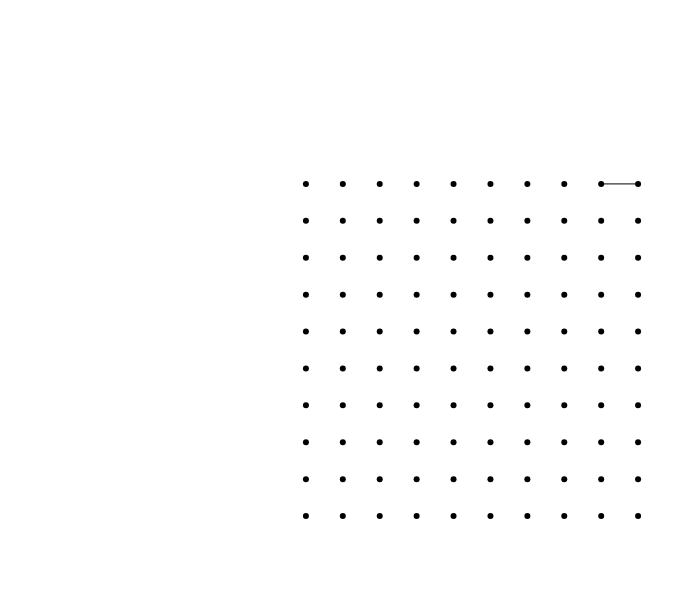
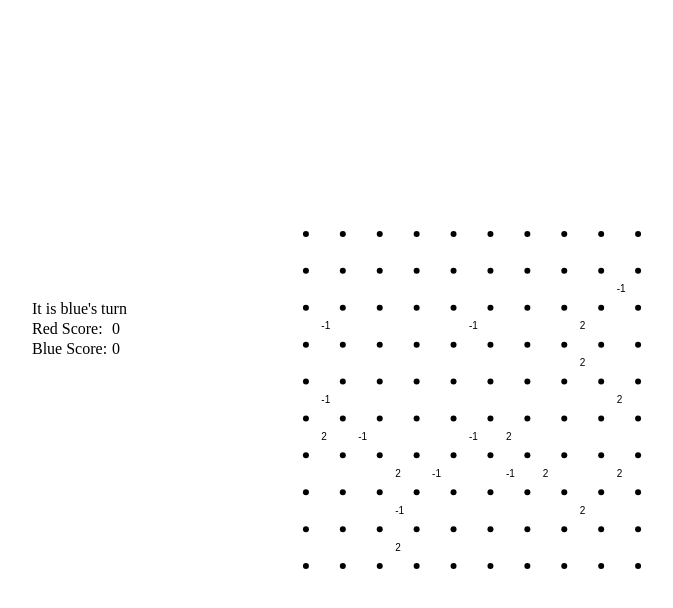
Before and after one commit to radcliffem/Dots, a plain HTML site: page index.html in a window 1280 px wide. Both pictures are taken after a click on the button "Begin!". Shown: the whole page, without its empty margins (28-701 px from the left). Drawn offline with Linux system fonts and the light colour scheme.

Commit message:
Add files via upload

```diff
--- a/index.html
+++ b/index.html
@@ -18,8 +18,19 @@
 <button type="button" class = "intro" id="startButton">Begin!</button>
 
 
+<div class="playing" style="display:none; position:absolute; left:60; top:300">
+	<span id="turn">It is blue's turn</span>
+	<br>
+	<span id="player_1_score_text" style="position:absolute; left:0;top:20">Red Score:</span>
+	<span id="player_1_score" style="position:absolute; left: 80;top:20"></span>
+	<br>
+	<span id="player_0_score_text" style="position:absolute; left:0;top:40">Blue Score:</span>
+	<span id="player_0_score" style="position:absolute; left: 80;top:40"></span>
+
+</div>
+
 <div>
-<canvas id="playCanvas" width="400" height="400" style="position: absolute; left: 300; top: 150; z-index: 0;"></canvas>
+<canvas id="playCanvas" width="400" height="400" style="position: absolute; left: 300; top: 200; z-index: 0;"></canvas>
 
 
 </center>
--- a/makeDots.js
+++ b/makeDots.js
@@ -3,6 +3,7 @@ var height=10;
 var radius = 3;
 var boxes = [];
 const colors = ["blue", "red"]
+var scores = [0,0];
 var player = 0;
 
 var canvas = document.getElementById("playCanvas");
@@ -21,6 +22,12 @@ document.getElementById("startButton").onclick = function(){
 	for(e of document.getElementsByClassName("intro")){
 		e.style.display="none";
 	}
+
+	for(e of document.getElementsByClassName("playing")){
+		e.style.display = "block";
+	}
+
+	updateScores();
 	drawDots(width,height);
 	boxes = [...Array(width-1)].map(e => Array(height-1));
 	makeBoxes(width, height);
@@ -53,6 +60,16 @@ function makeBoxes(width, height){
 			box.top=false;
 			box.bottom=false;
 			box.value = 1;
+
+			newVal = Math.random();
+			if(newVal<0.1){
+				box.value = -1;
+				ctx.fillText("-1", (i+1.5)*(horizontal_space+2*radius)-2*radius, (j+1.5)*(vertical_space+2*radius))
+			}else if(newVal>0.9){
+				box.value = 2;
+				ctx.fillText("2", (i+1.5)*(horizontal_space+2*radius)-2*radius, (j+1.5)*(vertical_space+2*radius))
+			}
+
 			boxes[i][j]=box;
 		}
 	}
@@ -61,6 +78,8 @@ function makeBoxes(width, height){
 
 document.addEventListener("click", makeLine);
 
+
+
 function makeLine(){
 
 	const rect = canvas.getBoundingClientRect();
@@ -68,6 +87,7 @@ function makeLine(){
 	xpos = event.clientX-rect.left;
 	ypos = event.clientY-rect.top;
 
+	if(ypos>0){
 
 		var line_x = horizontal_space+radius;
 		var i=0;
@@ -101,6 +121,7 @@ function makeLine(){
 		}else{
 			makeHorizontal(i, j+1);
 		}
+	}
 
 }
 
@@ -126,6 +147,8 @@ function makeHorizontal(i, j){
 			changeBottom(i,j-1);
 		}
 		player = (player+1)%2;
+		document.getElementById("turn").innerText = "It is "+colors[player]+"'s turn."
+
 	}
 }
 
@@ -152,6 +175,7 @@ function makeVertical(i, j){
 		}
 
 		player = (player+1)%2;
+		document.getElementById("turn").innerText = "It is "+colors[player]+"'s turn."
 	}
 
 }
@@ -182,7 +206,15 @@ function checkBox(i,j){
 		ctx.save();
 		ctx.translate((i+1)*(horizontal_space+2*radius)-radius, (j+1)*(vertical_space+2*radius)-radius);
 		ctx.fillStyle = colors[player];
+		scores[player]+=box.value;
+		updateScores();
 		ctx.fillRect(0,0,horizontal_space+2*radius, vertical_space+2*radius);
 		ctx.restore();
 	}
 }
+
+
+function updateScores(){
+	document.getElementById("player_1_score").innerText = scores[1];
+	document.getElementById("player_0_score").innerText = scores[0];
+}
```
Lines whose indentation alone changed are shown as unchanged.
